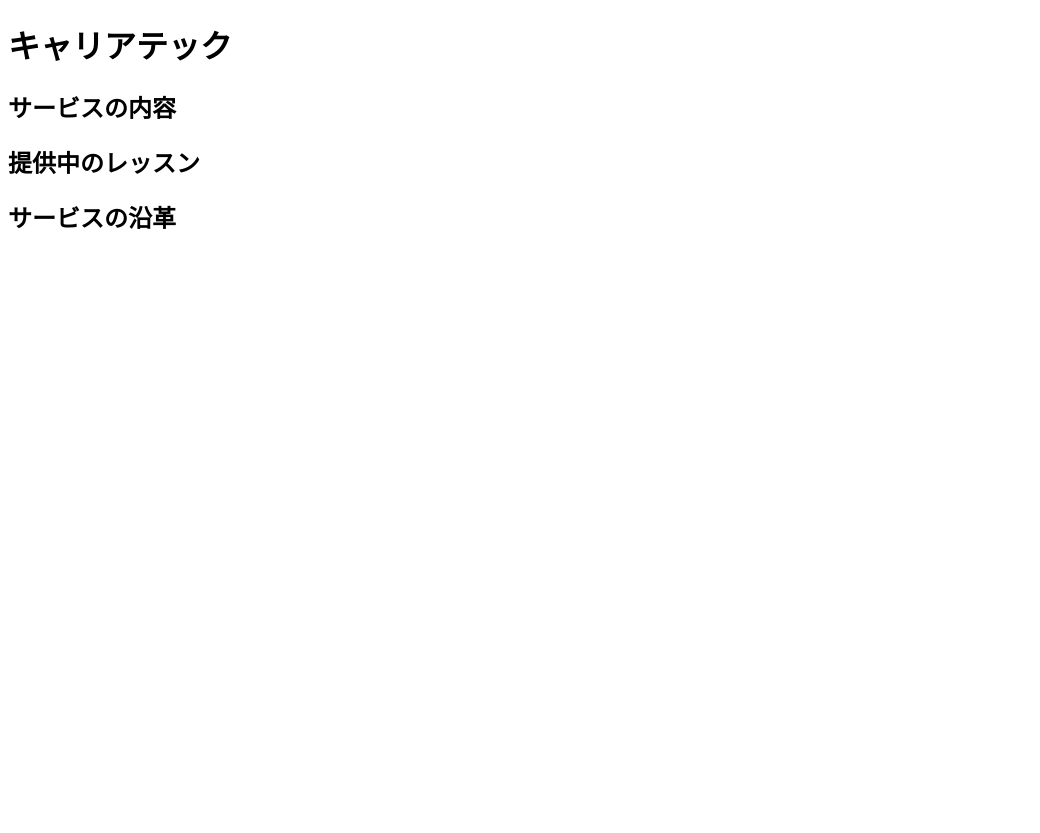
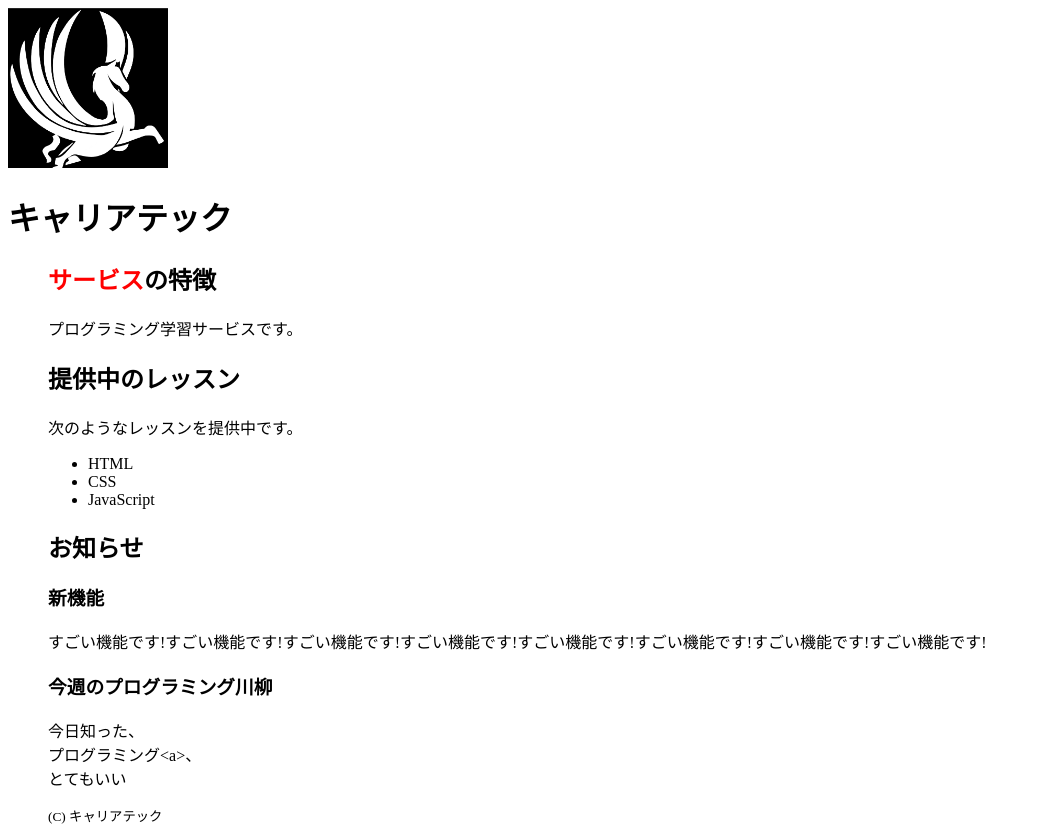
Before and after one commit to ryuto0221yayu/MyHtmlTag, a plain HTML site: page index.html in a window 1280 px wide. Shown: the whole page, without its empty margins (0-1040 px from the left). Before the commit the page ends 800 px from the top, so only its background shows below. Drawn offline with Linux system fonts and the light colour scheme.

Commit message:
first commit

```diff
--- a/index.html
+++ b/index.html
@@ -1,14 +1,170 @@
 <!DOCTYPE html>
 <html lang="ja">
+
 <head>
   <meta charset="UTF-8">
   <meta name="viewport" content="width=device-width, initial-scale=1.0">
-  <title>Document</title>
+  <meta name="description" content="プログラミングを学べるサービス">
+  <link rel="icon" href="logo.png">
+  <title>キャリアテック</title>
 </head>
+
 <body>
+  <header>
+    <img src="logo.png" alt="ロゴ画像" width="160" height="160">
+    <h1> キャリアテック</h1>
+  </header>
+
+
+
+  <div style="margin-left: 40px;">
+
+
+    <section id="features">
+      <h2><span style="color:red;">サービス</span>の特徴</h2>
+      <p>プログラミング学習サービスです。</p>
+    </section>
+
+    <section id="lessons">
+      <h2>提供中のレッスン</h2>
+      <p>次のようなレッスンを提供中です。</p>
+      <!-- 箇条書きリスト -->
+      <ul>
+        <li>HTML</li>
+        <li>CSS</li>
+        <li>JavaScript</li>
+      </ul>
+    </section>
+
+    <article>
+      <section>
+        <h2>お知らせ</h2>
+        <h3>新機能</h3>
+        <p>すごい機能です!すごい機能です!すごい機能です!すごい機能です!すごい機能です!すごい機能です!すごい機能です!すごい機能です!</p>
+      </section>
+    </article>
+    <article>
+      <h3>今週のプログラミング川柳</h3>
+      <p>今日知った、<br>プログラミング&lt;a&gt;、<br>とてもいい</p>
+    </article>
+
+
+
+
+    <footer>
+      <small>
+        (C) キャリアテック
+      </small>
+    </footer>
+  </div>
+</body>
+
+</html>
+
+
+
+
+
+
+
+
+
+
+
+
+
+
+
+
+
+
+
+
+
+
+
+
+
+
+
+
+
+
+
+
+
+
+
+<!-- <!DOCTYPE html>
+<html lang="ja">
+
+<head>
+<meta charset="UTF-8">
+<meta name="viewport" content="width=device-width, initial-scale=1.0">
+<title>Document</title>
+</head>
+
+<body>
+<header>
+  <img src="logo.png" alt="ロゴの画像" width="160" height="160">
   <h1>キャリアテック</h1>
-  <h2>サービスの内容</h2>
+</header>
+
+<nav>
+  <h2><span style="color: red;">目</span>次</h2>
+  <ol>
+    <li><a href="#features">サービスの特徴</a></li>
+    <li><a href="#lessons">提供中のレッスン</a></li>
+    <li><a href="#history">サービスの沿革</a></li>
+  </ol>
+</nav>
+
+
+<section id="features">
+  <h2>サービスの特徴</h2>
+  <p>プログラミング学習サービスです。</p>
+</section>
+
+<section id="lessons">
   <h2>提供中のレッスン</h2>
+  <p>次のようなレッスンを提供中です。</p>
+  箇条書きリスト
+  <ul>
+    <li>HTML</li>
+    <li>CSS</li>
+    <li>JavaScript</li>
+  </ul>
+</section>
+
+<section id="history">
   <h2>サービスの沿革</h2>
+  <p>サービスの沿革は以下の通りです。</p>
+  <table border="1">
+    <thead>
+      <tr>
+        <th>年</th>
+        <th>出来事</th>
+      </tr>
+    </thead>
+    <tbody>
+      <tr>
+        <td>2011</td>
+        <td>サービス開始</td>
+      </tr>
+      <tr>
+        <td>2022</td>
+        <td><a href="http://13.208.161.254/" target="_blank">キャリアテック</a></td>
+      </tr>
+    </tbody>
+  </table>
+</section>
+
+<footer>
+  <small>(C) キャリアテック</small>
+</footer>
+
+<p>こんにちはこんにちはこんにちはこんにちは<br>こんにちはこんにちはこんにちはこんにちは</p>
+
 </body>
-</html>
+
+</html> -->
```
Also changed, not shown: logo.png (added), 1 other file.
